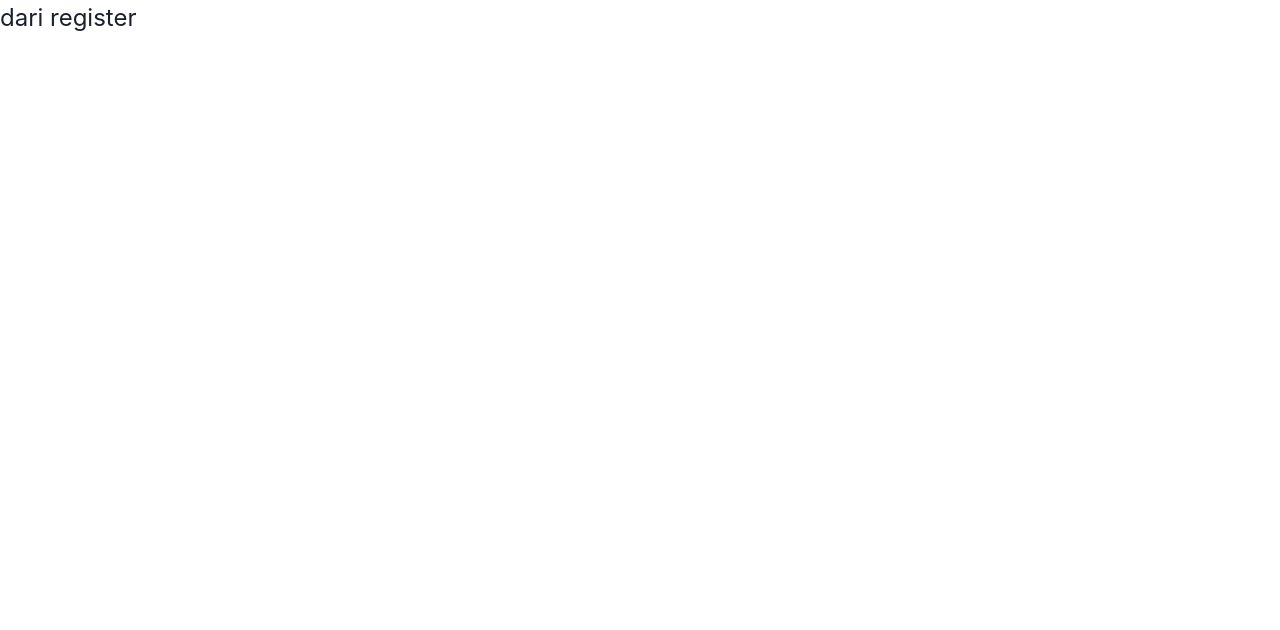
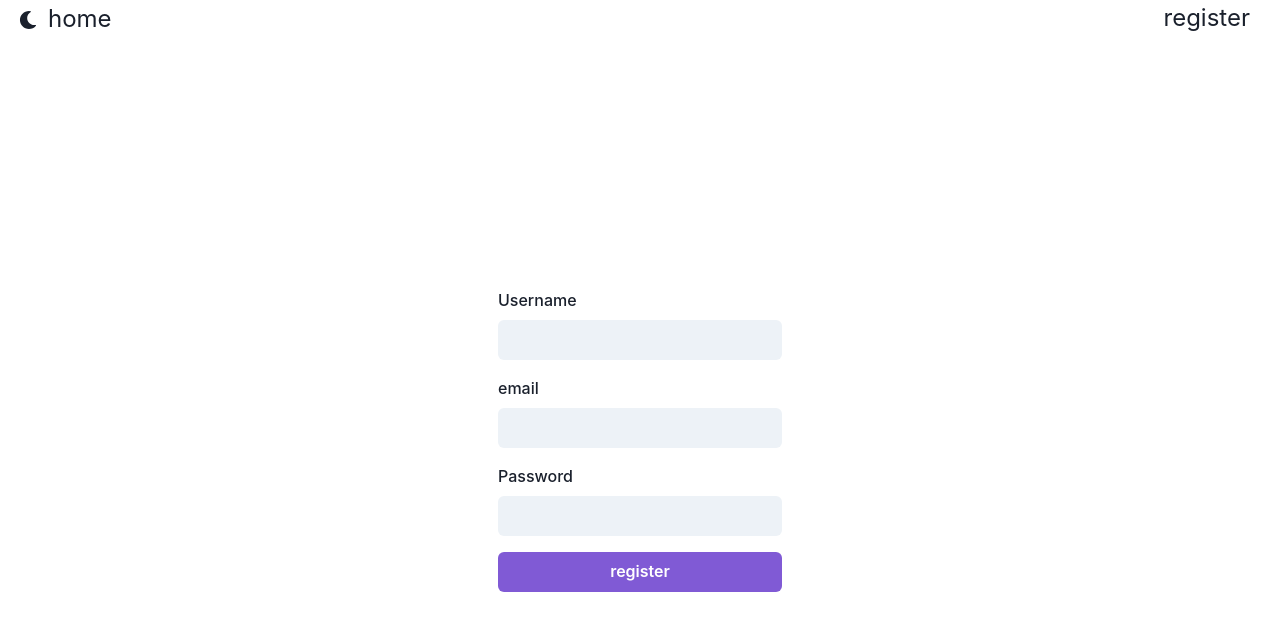
Before and after one commit to berbinarbinar/binar-challenge-chapter-8, a React (Create React App) app in the folder client/: page /register in a window 1280 px wide. Shown: the top 630 px of the page. Built offline with nearby package versions, Linux system fonts and the light colour scheme.

Commit message:
addplayer

```diff
--- a/client/package.json
+++ b/client/package.json
@@ -10,6 +10,7 @@
     "@testing-library/jest-dom": "^5.16.3",
     "@testing-library/react": "^12.1.4",
     "@testing-library/user-event": "^13.5.0",
+    "formik": "^2.2.9",
     "framer-motion": "^6.2.8",
     "react": "^17.0.2",
     "react-dom": "^17.0.2",
--- a/client/src/components/navbar.jsx
+++ b/client/src/components/navbar.jsx
@@ -11,9 +11,9 @@ export default function NavBar() {
     <Box w="100%"/>
     <Box w="100%" display="flex">
       <div style={{marginLeft:"auto"}}>
-      <Link mr="30px">register</Link>
+      <Link mr="30px" href="/register">register</Link>
       </div>
     </Box>
   </Grid>
-  );
+  )
 }
--- /dev/null
+++ b/client/src/components/register.jsx
@@ -0,0 +1,79 @@
+import {
+    Box,
+    Button,
+    Flex,
+    FormControl,
+    FormLabel,
+    Input,
+    theme,
+    VStack,
+  } from "@chakra-ui/react";
+  import { useFormik } from "formik";
+  import {} from "@chakra-ui/react"
+import { file } from "../data";
+
+  export default function RegisterForm() {
+    const formik = useFormik({
+      enableReinitialize: true,
+      initialValues: {
+        username: "",
+        email: "",
+        password: "",
+        experience: 1000,
+      },
+      onSubmit: (values) => {
+        file.push(values)
+        console.log(file)
+      },
+    });
+
+    return (
+      <>
+
+        <Flex align="center" justify="center"  h="100vh">
+          <Box p={6} minWidth="300px" rounded="md">
+            <form onSubmit={formik.handleSubmit}>
+              <VStack spacing={4} align="flex-start">
+                <FormControl>
+                  <FormLabel htmlFor="username">Username</FormLabel>
+                  <Input
+                    id="username"
+                    name="username"
+                    type="text"
+                    variant="filled"
+                    onChange={formik.handleChange}
+                    value={formik.values.username}
+                  />
+                </FormControl>
+                <FormControl>
+                  <FormLabel htmlFor="email">email</FormLabel>
+                  <Input
+                   id="email"
+                   name="email"
+                   type="email"
+                   variant="filled"
+                   onChange={formik.handleChange}
+                   value={formik.values.email}
+                  />
+                </FormControl>
+                <FormControl>
+                  <FormLabel htmlFor="password">Password</FormLabel>
+                  <Input
+                    id="password"
+                    name="password"
+                    type="password"
+                    variant="filled"
+                    onChange={formik.handleChange}
+                    value={formik.values.password}
+                  />
+                </FormControl>
+                <Button type="submit" colorScheme="purple" isFullWidth>
+                  register
+                </Button>
+              </VStack>
+            </form>
+          </Box>
+        </Flex>
+      </>
+    );
+  }
--- a/client/src/components/searchPlayer.jsx
+++ b/client/src/components/searchPlayer.jsx
@@ -21,19 +21,15 @@ export default function Search() {
   const handleSearch = (e) => setSearch(e.target.value);
 
   const handleSubmit = (e) => {
-   console.log(data.length)
     e.preventDefault();
+    console.log(data.length);
     let searchData = file.filter((item) => item.email === search);
     setData(searchData);
   };
 
   return (
     <>
-      <FormControl
-        display="flex"
-        justifyContent="center"
-        mb="10"
-      >
+      <FormControl display="flex" justifyContent="center" mb="10">
         <Input
           placeholder="search email here"
           width="30"
@@ -47,7 +43,6 @@ export default function Search() {
           onClick={handleSubmit}
         />
       </FormControl>
-      {search ? (
       <Table variant="striped" w="50%" mx="auto">
         <TableCaption>player's table</TableCaption>
         <Thead>
@@ -59,7 +54,8 @@ export default function Search() {
           </Tr>
         </Thead>
         <Tbody>
-            {data.map((e,i) => {
+          {search ? (
+            data.map((e, i) => {
               return (
                 <Tr key={i}>
                   <Td textAlign={"center"}>{e.username}</Td>
@@ -68,22 +64,9 @@ export default function Search() {
                   <Td textAlign={"center"}>{e.experience}</Td>
                 </Tr>
               );
-            })}
-          </Tbody>
-        </Table>
+            })
           ) : (
-        <Table variant="striped" w="50%" mx="auto">
-          <TableCaption>player's table</TableCaption>
-          <Thead>
-            <Tr>
-              <Th textAlign="center">username</Th>
-              <Th textAlign="center">email</Th>
-              <Th textAlign="center">password</Th>
-              <Th textAlign="center">experience</Th>
-            </Tr>
-          </Thead>
-          <Tbody>
-            {file.map((e,i) => {
+            file.map((e, i) => {
               return (
                 <Tr key={i}>
                   <Td textAlign={"center"}>{e.username}</Td>
@@ -92,10 +75,10 @@ export default function Search() {
                   <Td textAlign={"center"}>{e.experience}</Td>
                 </Tr>
               );
-            })}
+            })
+          )}
         </Tbody>
       </Table>
-      )}
     </>
   );
 }
--- a/client/src/index.css
+++ b/client/src/index.css
@@ -5,6 +5,7 @@ body {
   font-family: 'Lato', sans-serif;
   -webkit-font-smoothing: antialiased;
   -moz-osx-font-smoothing: grayscale;
+
 }
 
 code {
--- a/client/src/pages/register.jsx
+++ b/client/src/pages/register.jsx
@@ -1,5 +1,11 @@
+import NavBar from "../components/navbar";
+import RegisterForm from "../components/register";
+
 export default function Register(){
     return(
-        <h1>dari register</h1>
+        <>
+        <NavBar />
+        <RegisterForm />
+        </>
     )
 }
```
Also changed, not shown: 1 other file (tests, documents, lock files or other folders). Lines whose indentation alone changed are shown as unchanged.
